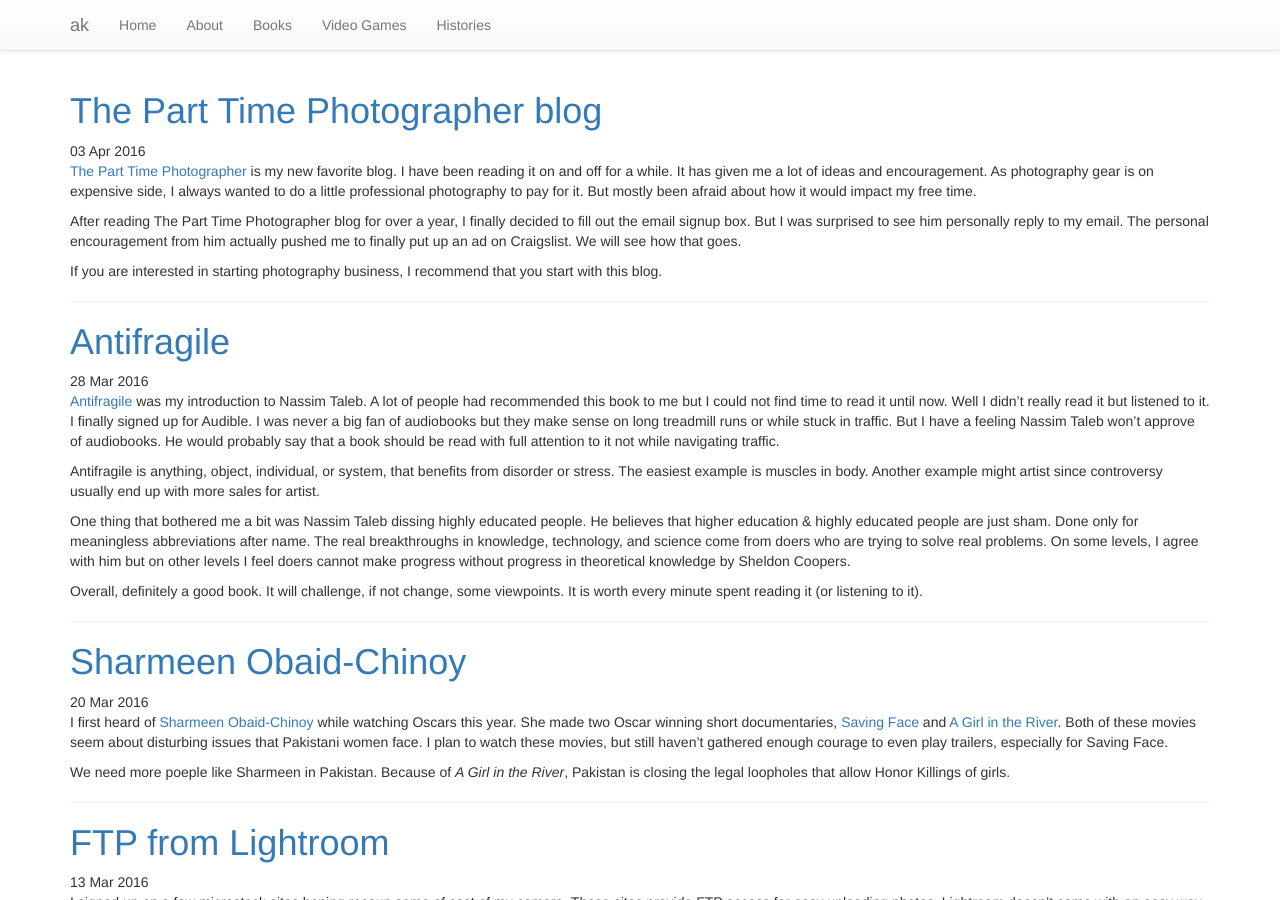
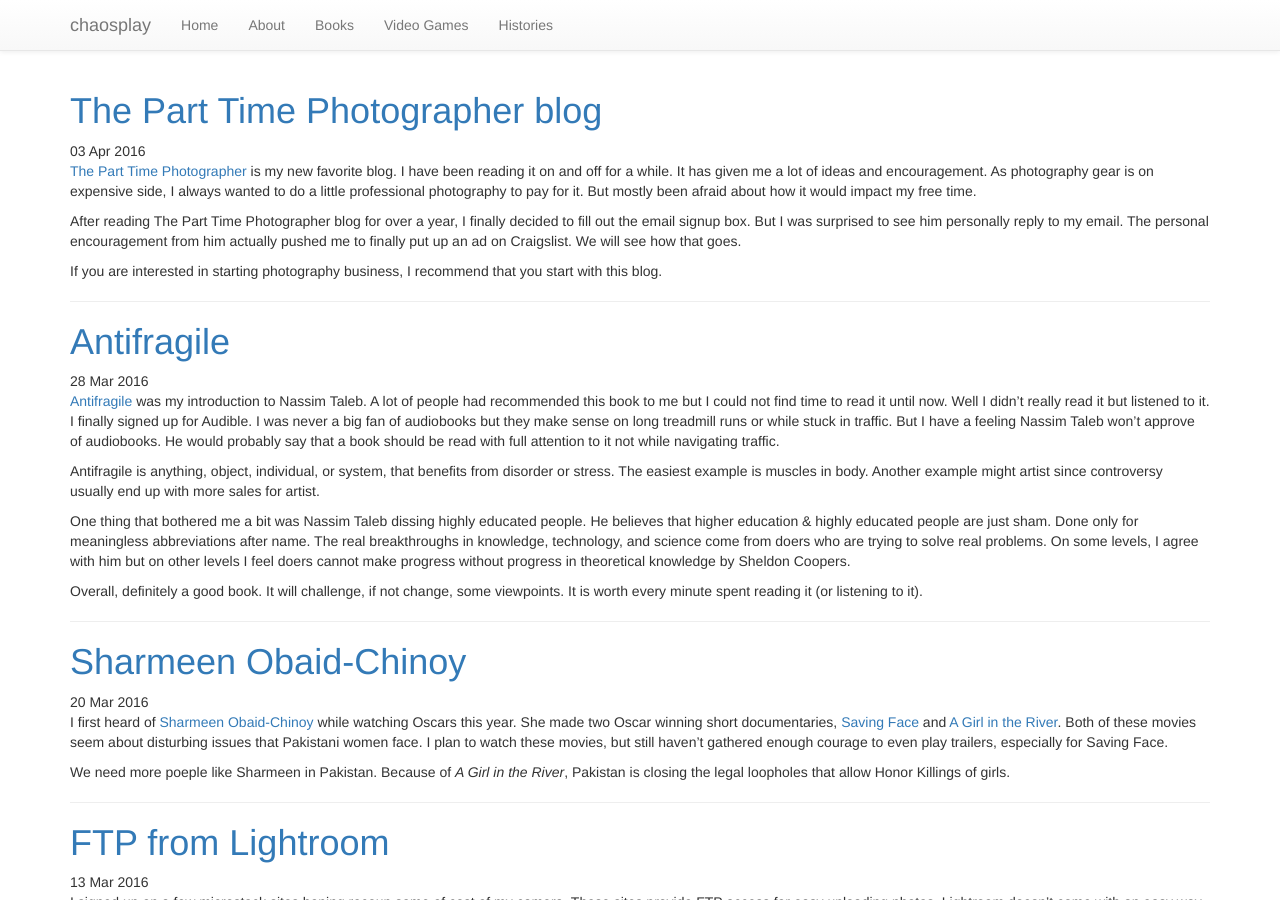
Before and after one commit to digideskio/amer3000.github.io, a Jekyll site: the page built from index.html, in a window 1280 px wide and 900 px high. Built offline with Jekyll 4.4.1, drawn with Linux system fonts in a browser that asks for light colours; the list of posts is cut into pages by our own code.

Commit message:
Update _config.yml

```diff
--- a/_config.yml
+++ b/_config.yml
@@ -8,10 +8,10 @@ highlighter:      rouge
 permalink:           pretty
 
 # Setup
-title:            ak
+title:            chaosplay
 tagline:          'A blog'
 description:      'Random thoughts about programming, philosophy, history, video games, photography, &amp; life.'
-url:              http://amerkhalid.com
+url:              http://chaosplay.com
 baseurl:          /
 
 author:
```
